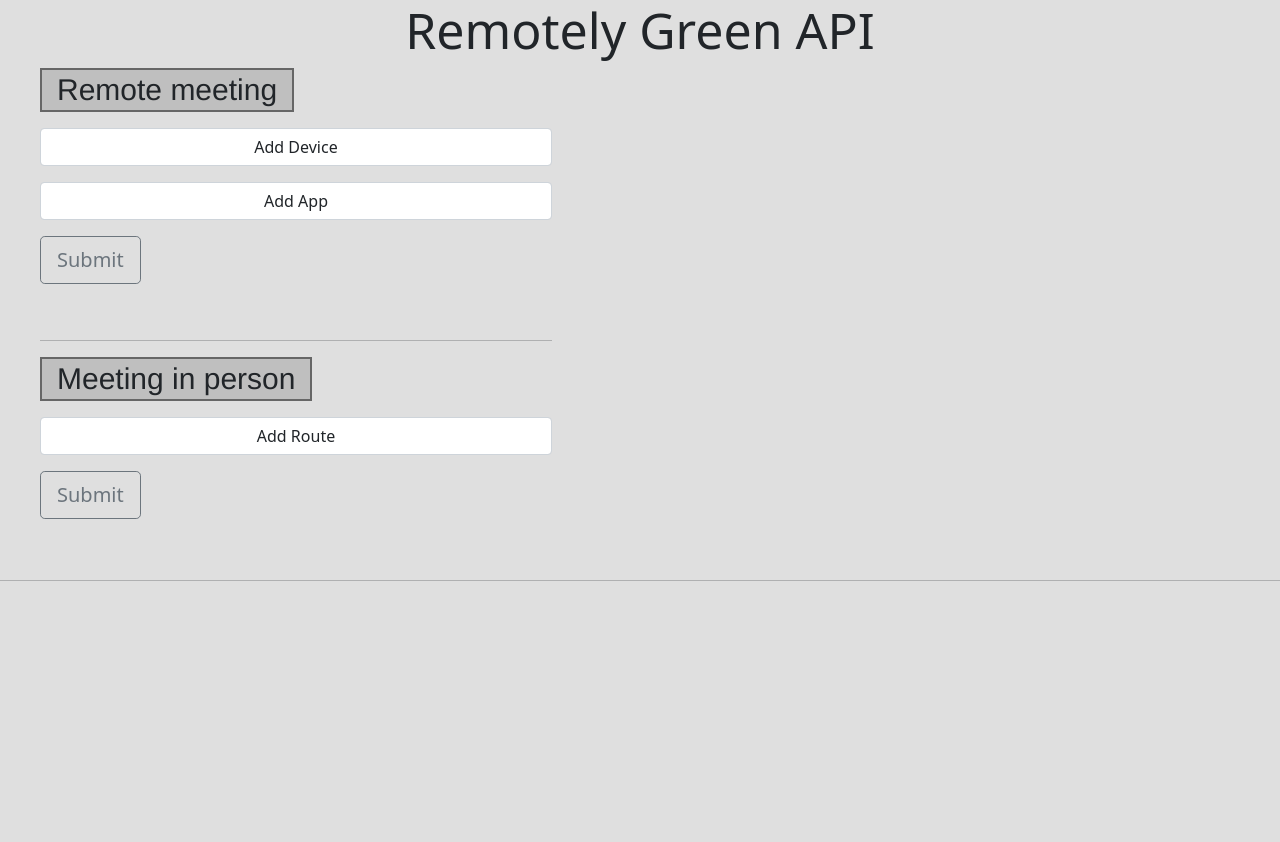
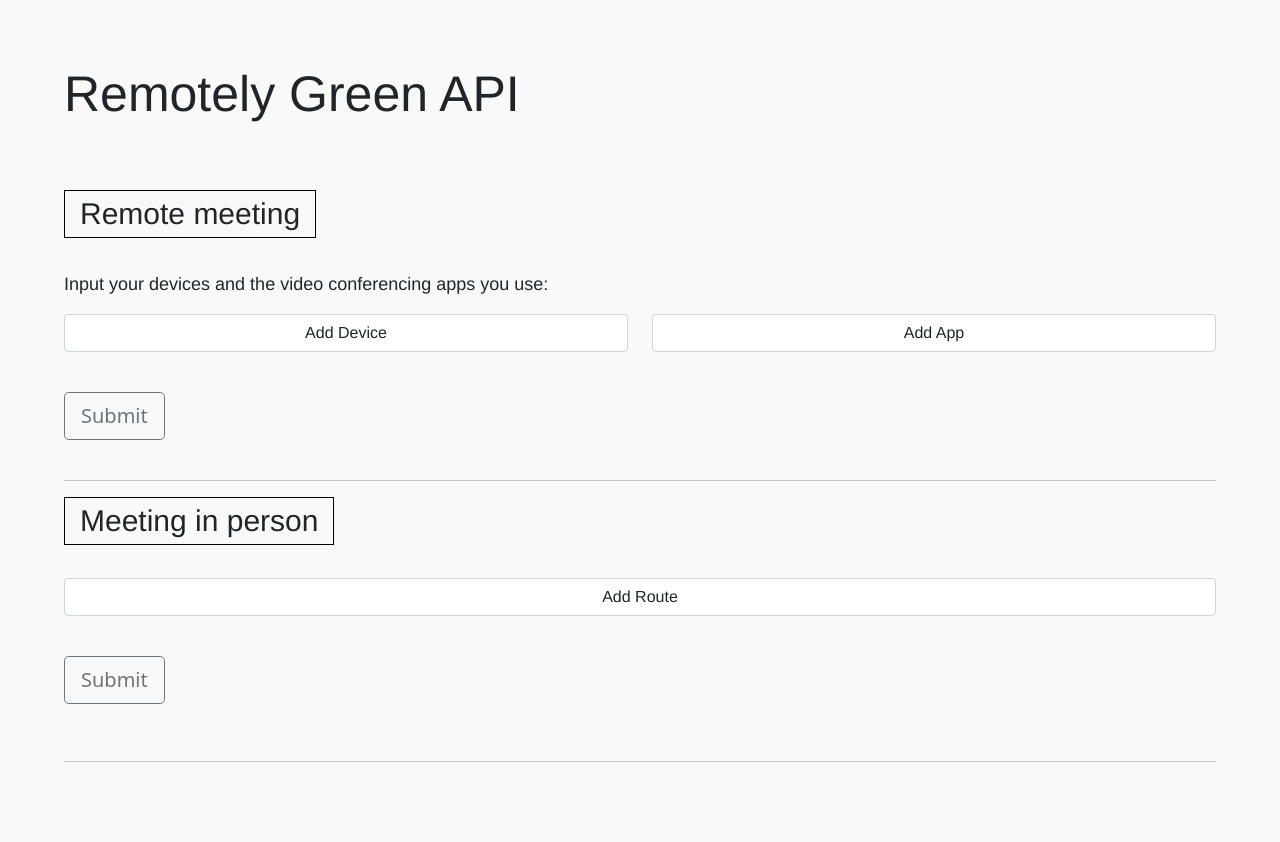
Before and after one commit to RemotelyGreenOrg/remotely-green, a Flask app: page /calculator in a window 1280 px wide. Before the commit the page ends 581 px from the top, so only its background shows below. Run offline with Flask 2, Linux system fonts and the light colour scheme; some libraries are stand-ins or nearby versions.

Commit message:
Improve HTML and CSS

```diff
--- a/static/css/index.css
+++ b/static/css/index.css
@@ -1,22 +1,26 @@
 
-body{
-    background: #dfdfdf;
+body {
+    background: #f9f9f9;
+    padding: 5%;
 }
 
 h1 {
     font-weight: 500;
     font-size: 50px;
-    text-align: center;
+    font-family: "Helvetica Neue";
+    text-align: left;
+    padding-bottom: 5%;
 }
 
 h2 {
-    font-weight: 100;
+    font-weight: 200;
     font-family: "Helvetica Neue";
     font-size: 30px;
+    text-align: center;
     display: inline-block;
-    border: 2px solid #666666;
-	padding: 2px 15px;
-	background-color: #bfbfbf;
+    border: 1px solid #000000;
+    padding: 5px 15px;
+    margin-bottom: 25px;
 }
 
 h3 {
@@ -27,18 +31,17 @@ h3 {
 }
 
 p {
+    font-family: "Helvetica Neue";
+    font-weight: 400;
     font-size: 18px;
 }
 
 select {
     padding: 10px;
     border: 2px solid #6a6a6a;
-	box-shadow:0 0 15px 4px rgba(0,0,0,0.06);
-	border-radius:10px;
-
+    box-shadow: 0 0 15px 4px rgba(0, 0, 0, 0.06);
+    border-radius: 10px;
 }
-
-
 
 #app {
     border-top: 1px dashed;
@@ -46,23 +49,36 @@ select {
 }
 
 
-.input{
-	margin: 5px 40px;
-  width: 40%;
+.input {
+    margin-bottom: 5%;
+    width: 100%;
 }
 
-.output{
-	margin: 0 40px;
+.output {
+    margin-bottom: 5%;
+    width: 100%;
 }
 
 .description button {
-  border:1px solid #6ab446;
-  background:#6ab446;
+    border: 1px solid #6ab446;
+    background: #6ab446;
     border-radius: 0;
-  color:#fff;
+    color: #fff;
 }
+
 .description button:hover {
-  border:1px solid #fff;
-  background:#fff;
-  color:#000;
+    border: 1px solid #fff;
+    background: #fff;
+    color: #000;
 }
+
+.column {
+  float: left;
+  width: 50%;
+}
+
+.row:after {
+  content: "";
+  display: table;
+  clear: both;
+}
--- a/templates/remotelyGreen.html
+++ b/templates/remotelyGreen.html
@@ -2,7 +2,8 @@
 <html>
 <head>
     <title>Remotely Green</title>
-    <link href="https://cdn.jsdelivr.net/npm/bootstrap@5.0.0-beta1/dist/css/bootstrap.min.css" rel="stylesheet" integrity="sha384-giJF6kkoqNQ00vy+HMDP7azOuL0xtbfIcaT9wjKHr8RbDVddVHyTfAAsrekwKmP1" crossorigin="anonymous">
+    <link href="https://cdn.jsdelivr.net/npm/bootstrap@5.0.0-beta1/dist/css/bootstrap.min.css" rel="stylesheet"
+          integrity="sha384-giJF6kkoqNQ00vy+HMDP7azOuL0xtbfIcaT9wjKHr8RbDVddVHyTfAAsrekwKmP1" crossorigin="anonymous">
     <link rel="stylesheet" type="text/css" href={{ url_for('static', filename='css/index.css') }}>
     <script type="text/javascript" src={{ url_for('static', filename='js/addFields.js') }}></script>
 
@@ -17,13 +18,19 @@
         <fieldset>
             <legend><h2>Remote meeting</h2></legend>
 
+            <p>Input your devices and the video conferencing apps you use:</p>
+
             <input class="form-control" name="deviceCount" id="deviceCount" type="hidden" value="0">
             <input name="appCount" id="appCount" type="hidden" value="0">
 
+            <div class="row">
+
+                <div class="column">
                     <div class="remoteMeetingDevices" id="remoteMeetingDevices" style="display :none">
                         <br>
                         <input type="button" class="form-control" id="removeDeviceButton" value="Remove Device"
-                        onclick="this.parentNode.parentNode.removeChild(this.parentNode);"><i class="fas fa-minus"></i>
+                               onclick="this.parentNode.parentNode.removeChild(this.parentNode);"><i
+                            class="fas fa-minus"></i>
                         <fieldset>
                             <legend><h3>Device</h3></legend>
                             <p>Type of device
@@ -40,16 +47,21 @@
                                 </select>
                             </p>
 
-                    <p>Model<input class="form-control col-xs-3" type="text" name="model" id="model" placeholder="model"></p>
-                    <p>Size of screen (diagonal) <input class="form-control" type="number" min="0" name="inch" id="inch" placeholder="inch">
+                            <p>Model<input class="form-control col-xs-3" type="text" name="model" id="model"
+                                           placeholder="model"></p>
+                            <p>Size of screen (diagonal) <input class="form-control" type="number" min="0" name="inch"
+                                                                id="inch" placeholder="inch">
                             </p>
 
                             <p>Format of screen
-                        <input style="width: 40%;" class="form-control" type="number" min="0" name="long" id="long" placeholder="long">/
-                        <input style="width: 40%;" class="form-control" type="number" min="0" name="large" id="large" placeholder="large">
+                                <input style="width: 40%;" class="form-control" type="number" min="0" name="long"
+                                       id="long" placeholder="long">/
+                                <input style="width: 40%;" class="form-control" type="number" min="0" name="large"
+                                       id="large" placeholder="large">
                             </p>
 
-                    <p>Date of purchase <input class="form-control" type="date" id="date" name="datePurchase"></p>
+                            <p>Date of purchase <input class="form-control" type="date" id="date" name="datePurchase">
+                            </p>
                         </fieldset>
                     </div>
 
@@ -57,25 +69,35 @@
                         <span id="addedDevice"></span>
                         <p><input class="form-control" type="button" id="moreDevice" value="Add Device"></p>
                     </form>
+                </div>
 
+                <div class="column">
                     <div class="remoteMeetingApp" id="remoteMeetingApp" style="display : none">
                         <br>
-                <input  type="button" class ="form-control" id="removeAppButton" value="Remove App"
-                        onclick="this.parentNode.parentNode.removeChild(this.parentNode);"><i class="fas fa-minus"></i>
+                        <input type="button" class="form-control" id="removeAppButton" value="Remove App"
+                               onclick="this.parentNode.parentNode.removeChild(this.parentNode);"><i
+                            class="fas fa-minus"></i>
                         <fieldset>
                             <legend><h3>App</h3></legend>
 
-                    <p>Name of the app <input class="form-control" type="text" name="app_name" id="app_name" placeholder="App name">
+                            <p>Name of the app <input class="form-control" type="text" name="app_name" id="app_name"
+                                                      placeholder="App name">
                             <p>
 
-                    <p>Duration call <input class="form-control" type="time" step="1" name="duration" id="duration"></p>
+                            <p>Duration call <input class="form-control" type="time" step="1" name="duration"
+                                                    id="duration"></p>
 
                             <p>Location when remote meeting<br><br>
-                        <input class="form-control" type="text" name="nbAddress" id="nbAddress" placeholder="Nb" size="5">
-                        <input class="form-control" type="text" name="street" id="street" placeholder="Street" size="30">
-                        <input class="form-control" type="text" name="postalCode" id="postalCode" placeholder="Postal Code" size="10">
-                        <input class="form-control" type="text" name="city" id="city" placeholder="City" size="15">
-                        <input class="form-control" type="text" name="country" id="country" placeholder="Country">
+                                <input class="form-control" type="text" name="nbAddress" id="nbAddress" placeholder="Nb"
+                                       size="5">
+                                <input class="form-control" type="text" name="street" id="street" placeholder="Street"
+                                       size="30">
+                                <input class="form-control" type="text" name="postalCode" id="postalCode"
+                                       placeholder="Postal Code" size="10">
+                                <input class="form-control" type="text" name="city" id="city" placeholder="City"
+                                       size="15">
+                                <input class="form-control" type="text" name="country" id="country"
+                                       placeholder="Country">
                             </p>
                         </fieldset>
                     </div>
@@ -85,10 +107,15 @@
                         <p><input class="form-control" type="button" id="moreApp" value="Add App">
                         <p>
                     </form>
+                </div>
+            </div>
 
-            <p>
-                <button class = "removeDeviceButton, btn btn-outline-secondary btn-lg"type="submit" id="sendRemote">Submit</button>
-            </p>
+            <br>
+            <button class="removeDeviceButton, btn btn-outline-secondary btn-lg" type="submit"
+                    id="sendRemote">Submit
+            </button>
+            <br>
+
         </fieldset>
     </form>
     <br>
@@ -103,17 +130,24 @@
                 <input class="form-control" type="button" id="removeinPersonButton" value="Remove Route"
                        onclick="this.parentNode.parentNode.removeChild(this.parentNode);"><i class="fas fa-minus"></i>
                 <p>Start Location<br><br>
-                    <input class="form-control" type="text" name="nbAddressStart" id="nbAddressStart" placeholder="Nb" size="5">
-                    <input class="form-control" type="text" name="streetStart" id="streetStart" placeholder="Street" size="30">
-                    <input class="form-control" type="text" name="postalCodeStart" id="postalCodeStart" placeholder="Postal Code" size="10">
-                    <input class="form-control" type="text" name="cityStart" id="cityStart" placeholder="City" size="15">
+                    <input class="form-control" type="text" name="nbAddressStart" id="nbAddressStart" placeholder="Nb"
+                           size="5">
+                    <input class="form-control" type="text" name="streetStart" id="streetStart" placeholder="Street"
+                           size="30">
+                    <input class="form-control" type="text" name="postalCodeStart" id="postalCodeStart"
+                           placeholder="Postal Code" size="10">
+                    <input class="form-control" type="text" name="cityStart" id="cityStart" placeholder="City"
+                           size="15">
                     <input class="form-control" type="text" name="countryStart" id="countryStart" placeholder="Country">
                 </p>
 
                 <p>Destination Location<br><br>
-                    <input class="form-control" type="text" name="nbAddressDst" id="nbAddressDst" placeholder="Nb" size="5">
-                    <input class="form-control" type="text" name="streetDst" id="streetDst" placeholder="Street" size="30">
-                    <input class="form-control" type="text" name="postalCodeDst" id="postalCodeDst" placeholder="Postal Code" size="10">
+                    <input class="form-control" type="text" name="nbAddressDst" id="nbAddressDst" placeholder="Nb"
+                           size="5">
+                    <input class="form-control" type="text" name="streetDst" id="streetDst" placeholder="Street"
+                           size="30">
+                    <input class="form-control" type="text" name="postalCodeDst" id="postalCodeDst"
+                           placeholder="Postal Code" size="10">
                     <input class="form-control" type="text" name="cityDst" id="cityDst" placeholder="City" size="15">
                     <input class="form-control" type="text" name="countryDst" id="countryDst" placeholder="Country">
                 </p>
@@ -141,15 +175,16 @@
                 <p>
             </form>
 
-            <p>
-                <button class="btn btn-outline-secondary btn-lg" type="submit" name="sendInPerson" id="sendInPerson">Submit</button>
-            </p>
+            <br>
+            <button class="btn btn-outline-secondary btn-lg" type="submit" name="sendInPerson" id="sendInPerson">
+                Submit
+            </button>
+            <br>
 
             <input name="destinationCount" id="destinationCount" type="hidden" value="0">
         </fieldset>
     </form>
 </div>
-<br>
 <hr>
 
 {% if data %}
@@ -186,7 +221,11 @@
     </div>
 {% endif %}
 
-<script src="https://cdn.jsdelivr.net/npm/bootstrap@5.0.0-beta1/dist/js/bootstrap.bundle.min.js" integrity="sha384-ygbV9kiqUc6oa4msXn9868pTtWMgiQaeYH7/t7LECLbyPA2x65Kgf80OJFdroafW" crossorigin="anonymous"></script>
-<script src="https://stackpath.bootstrapcdn.com/bootstrap/4.1.3/js/bootstrap.min.js" integrity="sha384-ChfqqxuZUCnJSK3+MXmPNIyE6ZbWh2IMqE241rYiqJxyMiZ6OW/JmZQ5stwEULTy" crossorigin="anonymous"></script>
+<script src="https://cdn.jsdelivr.net/npm/bootstrap@5.0.0-beta1/dist/js/bootstrap.bundle.min.js"
+        integrity="sha384-ygbV9kiqUc6oa4msXn9868pTtWMgiQaeYH7/t7LECLbyPA2x65Kgf80OJFdroafW"
+        crossorigin="anonymous"></script>
+<script src="https://stackpath.bootstrapcdn.com/bootstrap/4.1.3/js/bootstrap.min.js"
+        integrity="sha384-ChfqqxuZUCnJSK3+MXmPNIyE6ZbWh2IMqE241rYiqJxyMiZ6OW/JmZQ5stwEULTy"
+        crossorigin="anonymous"></script>
 </body>
 </html>
```
Lines whose indentation alone changed are shown as unchanged.
